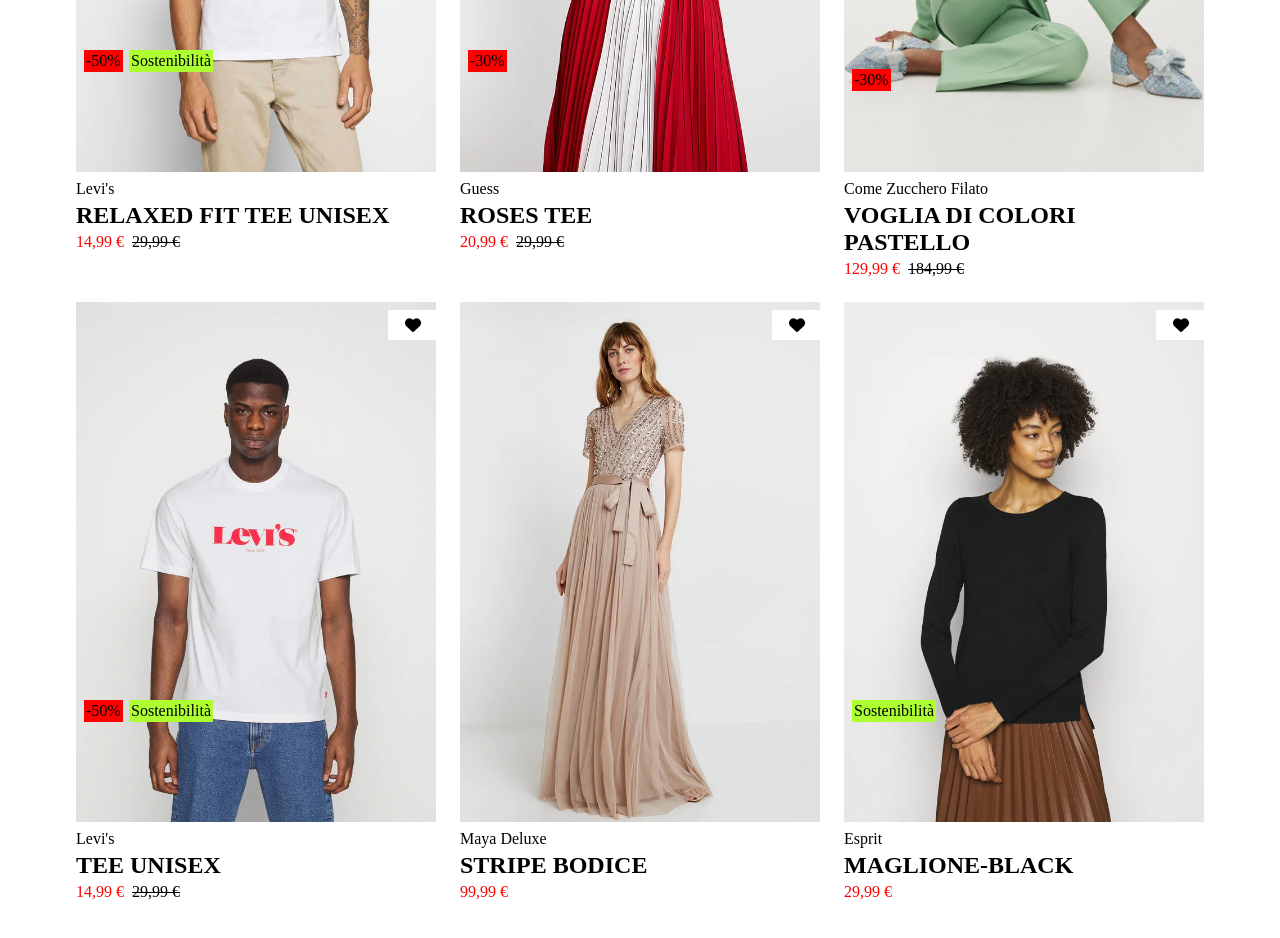
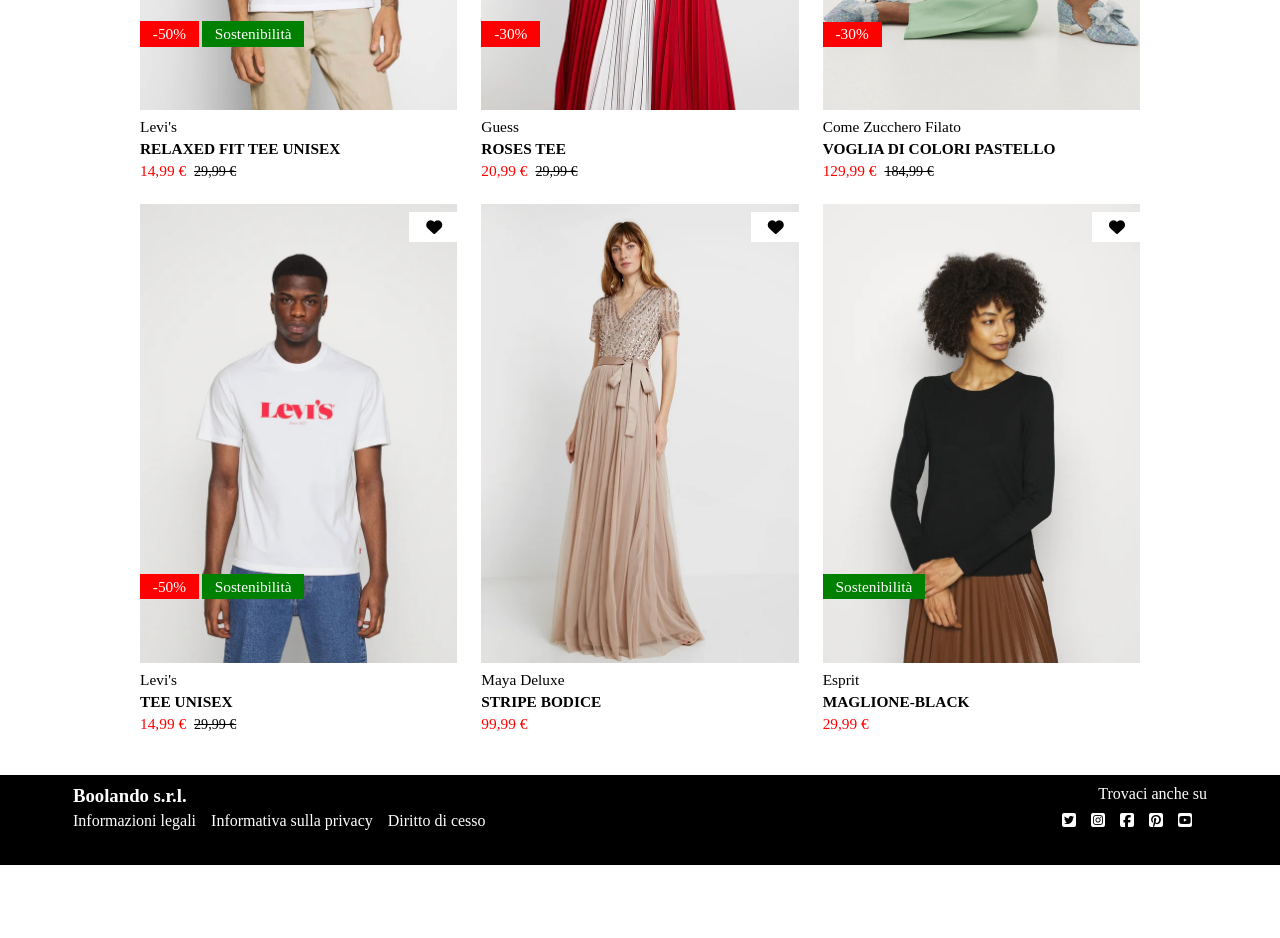
Before and after one commit to LorenzoAndreotti114/html-css-boolando, a plain HTML site: page index.html in a window 1280 px wide. Shown: the part 460-1398 px from the top of the page. After the commit the page ends 1325 px from the top, so only its background shows below. Drawn offline with Linux system fonts and the light colour scheme.

Commit message:
bug fixing

```diff
--- a/css/style.css
+++ b/css/style.css
@@ -7,14 +7,14 @@
 /* HEADER */
 
 header {
-    background-color: orange;
+    background-color: rgb(255, 102, 0);
     min-height: 70px;
 }
 
 .Header-Container {
     min-height: 70px;
     width: auto;
-    margin: auto 15%;
+    margin: auto 5%;
     justify-content: space-between;
 }
 
@@ -35,6 +35,7 @@
 li {
     list-style-type: none;
     padding: 5px;
+    padding-left: 0;
 
 }
 
@@ -64,10 +65,14 @@
     display: flex;
     flex-wrap: wrap;
     min-height: 900px;
-    margin-left: 5%;
-    margin-right: 5%;
+    margin-left: 10%;
+    margin-right: 10%;
     padding-top: 30px;
     padding-bottom: 30px;
+}
+
+h2 {
+    font-size: 15px;
 }
 
 .Col {
@@ -78,39 +83,36 @@
 .Col-Items {
     position: relative;
     min-height: 400px;
-    position: relative;
 }
 
 .Col-Items > img {
     max-width: 100%;
 }
 
-.Discount {
+.Disability {
     display: flex;
     position: absolute;
-    left: 10px;
-    bottom: 30%;
-    background-color: red;
+    bottom: 25%;
+    color: white;
+}
+
+.Discount {
+    margin-right:3px;
+    background-color: rgb(255 0 0);
     z-index: 10;
+    font-size: 1.2vw;
+    padding: 0.3vw 1vw;
 }
 
 .Sostenibility {
-    position: absolute;
-    bottom: 30%;
-    left: 55px;
-    background-color: greenyellow;
-    font-size: 1em;
+    display: flex;
+    background-color: rgb(0 128 0);
+    font-size: 1.2vw;
     z-index: 10;
+    padding: 0.3vw 1vw;
+    align-items: center;
 }
 
-.Sostenibility-Alone {
-    position: absolute;
-    bottom: 30%;
-    left: 10px;
-    background-color: greenyellow;
-    font-size: 1em;
-    z-index: 10;
-}
 
 .Heart {
     display: flex;
@@ -130,19 +132,33 @@
     padding: 2px;
 }
 
+.Mark {
+    font-size: 1.2vw;
+}
+
+.Clotes-Title {
+    font-size: 1.2vw;
+}
+
 .New-Price {
     display: inline-block;
     color: red;
+    font-size: 1.2vw;
 }
 
 .Old-Price {
     color: black;
     text-decoration: line-through;
+    font-size: 1.1vw;
 
 }
 
 .Img-Changer:hover .Img-Back {
     z-index: 2;
+}
+
+.Img-Changer:hover .Heart {
+    color: red;
 }
 
 .Img-Back {
@@ -151,3 +167,45 @@
     left: 0;
     z-index: -1;
 }
+
+/* FOOTER */
+
+footer {
+    background-color: rgb(0, 0, 0);
+    min-height: 70px;
+    color: white;
+    padding: 10px;
+}
+
+h3 {
+    display: inline-block;
+}
+
+.Footer-Container {
+    min-height: 70px;
+    width: auto;
+    margin: auto 5%;
+    align-items: center;
+}
+
+.Footer-Container ul {
+    display: flex;
+}
+
+.Footer-Links {
+    display: flex;
+    justify-content: space-between;
+}
+
+.Footer-Socials {
+    display: flex;
+    justify-content: space-between;
+}
+
+.Footer-Socials div {
+    display: inline-block;
+}
+
+footer li {
+    padding-right:15px ;
+}
--- a/index.html
+++ b/index.html
@@ -16,7 +16,7 @@
             <ul class="Header-Links">
                 <li><a href="">Donna</a></li>
                 <li><a href="">Uomo</a></li>
-                <li><a href="">Bambino</a></li>
+                <li><a href="">Bambini</a></li>
             </ul>
 
             <div class="Container-Logo">
@@ -44,9 +44,13 @@
 
                     <img class="Img-Front" src="./img/1.webp" alt="">
 
+                    <div class="Disability">
+
                         <div class="Discount">-50%</div>
 
                         <div class="Sostenibility">Sostenibilità</div>
+
+                    </div>
 
                     <div class="Mark">Levi's</div>
 
@@ -73,7 +77,11 @@
 
                     <img src="./img/2.webp" alt="">
 
+                    <div class="Disability">
+
                         <div class="Discount">-30%</div>
+
+                    </div>
 
                     <div class="Mark">Guess</div>
 
@@ -100,7 +108,11 @@
 
                     <img src="./img/3.webp" alt="">
 
+                    <div class="Disability">
+
                         <div class="Discount">-30%</div>
+
+                    </div>
 
                     <div class="Mark">Come Zucchero Filato</div>
 
@@ -127,9 +139,13 @@
 
                     <img src="./img/4.webp" alt="">
 
+                    <div class="Disability">
+
                         <div class="Discount">-50%</div>
 
                         <div class="Sostenibility">Sostenibilità</div>
+
+                    </div>
 
                     <div class="Mark">Levi's</div>
 
@@ -180,7 +196,11 @@
 
                     <img src="./img/6.webp" alt="">
 
-                    <div class="Sostenibility-Alone">Sostenibilità</div>
+                    <div class="Disability">
+
+                        <div class="Sostenibility">Sostenibilità</div>
+
+                    </div>
 
                     <div class="Mark">Esprit</div>
 
@@ -200,10 +220,51 @@
 
         </div>
 
-
     </main>
 
     <footer>
+
+        <!-- Footer Links -->
+
+        <div class="Footer-Container">
+
+            <!-- Parte Superiore -->
+
+            <div class="Footer-Links">
+
+                <h3>Boolando s.r.l.</h3>
+
+                <div>Trovaci anche su</div>
+
+            </div>
+
+            <!-- /Parte Superiore -->
+
+            <!-- Parte Inferiore -->
+
+            <div class="Footer-Socials">
+
+                <ul>
+                    <li><a href="">Informazioni legali</a></li>
+                    <li><a href="">Informativa sulla privacy</a></li>
+                    <li><a href=""> Diritto di cesso</a></li>
+                </ul>
+
+                <ul>
+                    <li><a href=""></a><i class="fa-brands fa-square-twitter"></i></li>
+                    <li><a href=""></a><i class="fa-brands fa-square-instagram"></i></li>
+                    <li><a href=""></a><i class="fa-brands fa-square-facebook"></i></li>
+                    <li><a href=""></a><i class="fa-brands fa-square-pinterest"></i></li>
+                    <li><a href=""></a><i class="fa-brands fa-square-youtube"></i></li>
+                </ul>
+
+            </div>
+
+            <!-- /Parte Inferiore -->
+
+        </div>
+
+        <!-- /Footer Links -->
 
     </footer>
 
```
Lines whose indentation alone changed are shown as unchanged.
